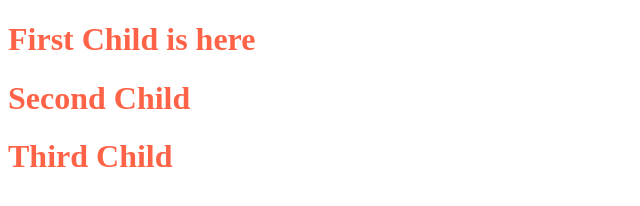
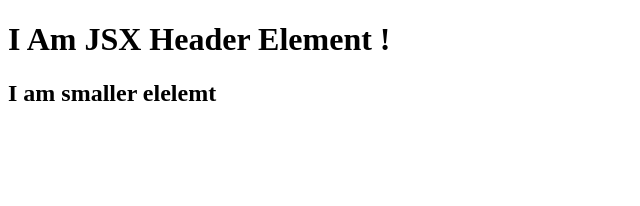
Before and after one commit to peelarajkumar/ReactPractice, a React app: page / in a window 1280 px wide. Shown: the whole page, without its empty margins (0-640 px from the left). Built offline with nearby package versions, Linux system fonts and the light colour scheme.

Commit message:
Added Reat Notes

```diff
--- /dev/null
+++ b/ReactElement.js
@@ -0,0 +1,12 @@
+import React from "react";
+import ReactDOM from "react-dom/client";
+
+const normalElement = React.createElement("h1",{"id":"normalhead"},"I am Just Normal Element");
+
+const JSXelement = ([<h1 id="JSX Elemet">I Am JSX Header Element !</h1>,<h2> I am smaller elelemt</h2>]);
+
+
+//JSX => Babel => React.createElement => renders (root.render) => HTML Element
+
+const root = ReactDOM.createRoot(document.getElementById('root'));
+root.render(JSXelement);
--- a/app.js
+++ b/app.js
@@ -4,5 +4,6 @@ import ReactDOM from "react-dom/client"
 
 const header = React.createElement("h1",{"id":"root","value":"Raj"},"My Name is Raj Kumar !!")
 const childers = React.createElement("div",{"id":"parentdiv"},[React.createElement("h1",{"id":"child1"},"First Child is here"),React.createElement("h1",{"id":"child2"},"Second Child"),React.createElement("h1",{"id":"child3"},"Third Child")]);
+const JSXHead = <h1 id="jsxheading">Hi I AM JSX Heading</h1>
 const root = ReactDOM.createRoot(document.getElementById("root"));
-root.render(childers);
+root.render(JSXHead);
--- a/index.html
+++ b/index.html
@@ -8,6 +8,6 @@
 </head>
 <body>
 <div id="root"></div>
-<script  type="module"  src="/app.js" > </script>
+<script  type="module"  src="/ReactElement.js" > </script>
 </body>
 </html>
--- a/package.json
+++ b/package.json
@@ -2,9 +2,10 @@
   "name": "reactpractice",
   "version": "1.0.0",
   "description": "First React Practice Description",
-  "main": "app.js",
   "scripts": {
-    "test": "test"
+    "test": "test",
+    "start": "parcel index.html",
+    "build":"parcel build index.html"
   },
   "keywords": [
     "my",
```
Also changed, not shown: Readme.md (added), dist/index.html, 4 other files.
